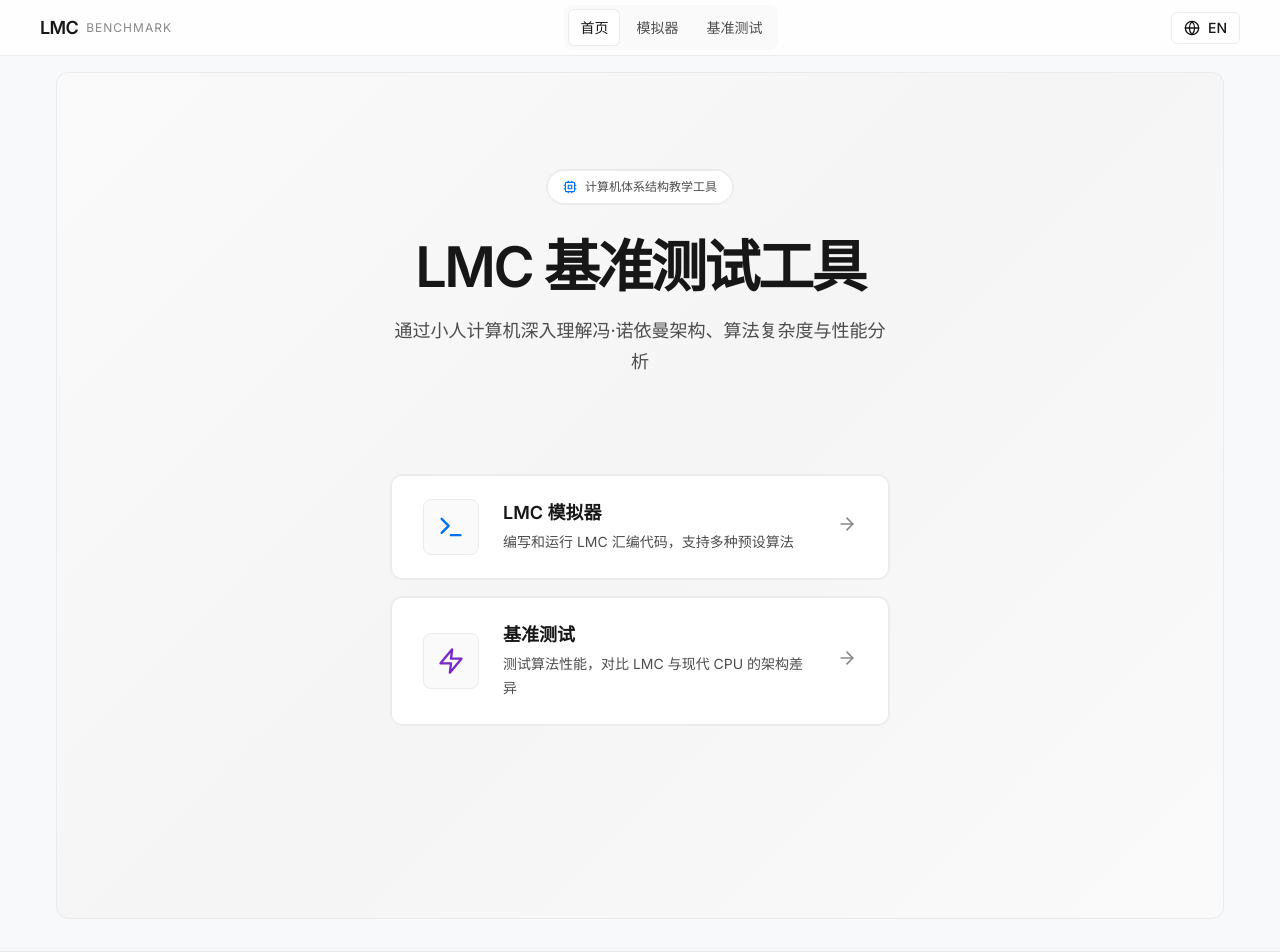
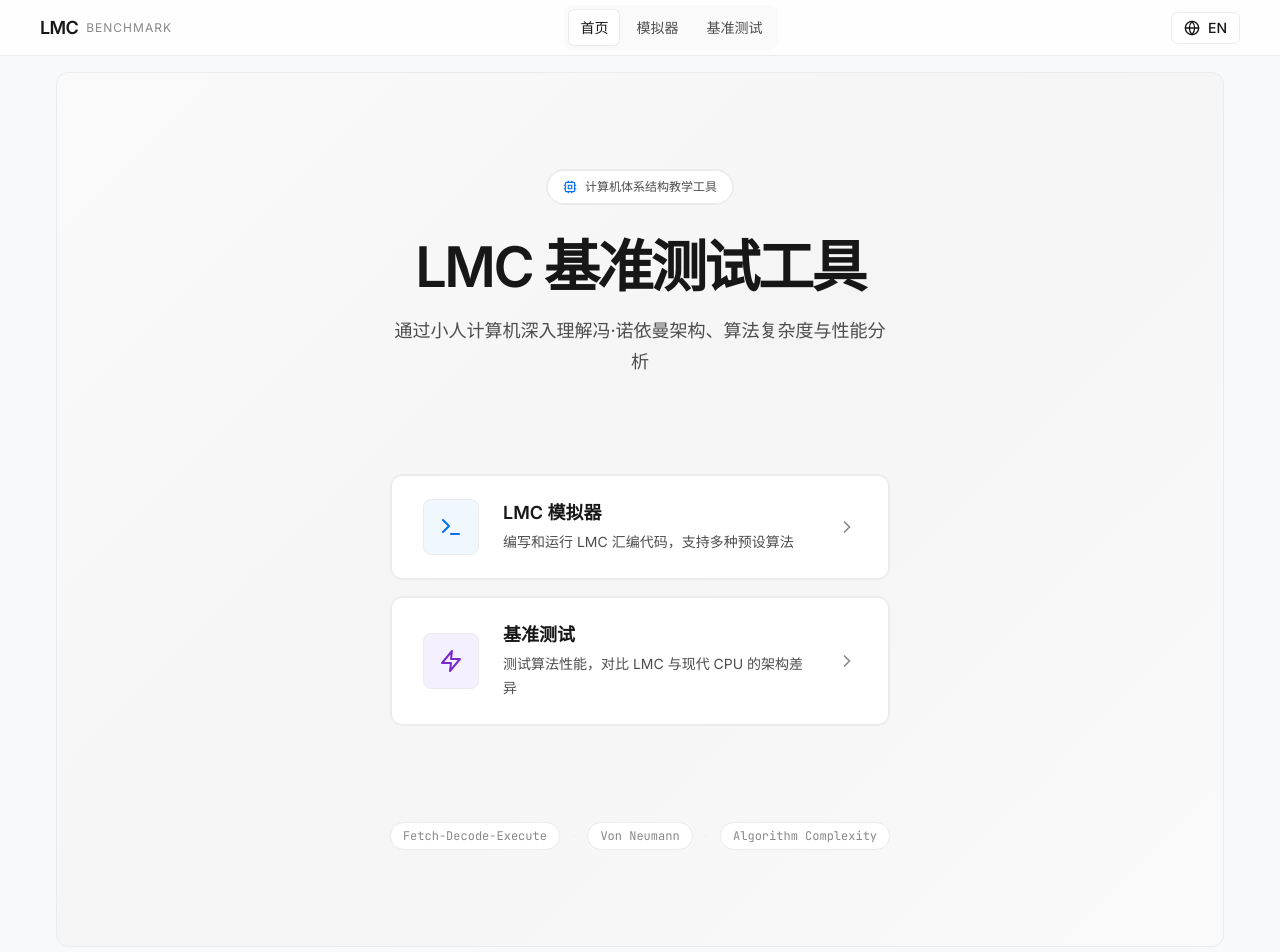
Before and after one commit to AustinZ132/LMC-Benchmark-Simulator, a React (Vite) app: page / in a window 1280 px wide. Shown: the top 952 px of the page. Built offline with nearby package versions, Linux system fonts and the light colour scheme; what chartjs-plugin-zoom would draw is missing.

Commit message:
feat: Add GSAP animations to hero with proper initialization

```diff
--- a/src/components/Hero.jsx
+++ b/src/components/Hero.jsx
@@ -1,62 +1,156 @@
-import React from 'react';
+import React, { useEffect, useRef } from 'react';
 import { Link } from 'react-router-dom';
 import { useI18n } from '../context/I18nContext';
-import { Terminal, Zap, ArrowRight, Cpu } from 'lucide-react';
+import { Terminal, Zap, ArrowRight, Cpu, ChevronRight } from 'lucide-react';
+import gsap from 'gsap';
 
 export default function Hero() {
   const { lang } = useI18n();
   const isZh = lang === 'zh';
+  const sectionRef = useRef(null);
+  const titleRef = useRef(null);
+  const subtitleRef = useRef(null);
+  const cardsRef = useRef([]);
+  const badgeRef = useRef(null);
+
+  useEffect(() => {
+    // Set initial state
+    gsap.set([titleRef.current, subtitleRef.current, badgeRef.current], {
+      opacity: 0,
+      y: 30
+    });
+
+    gsap.set(cardsRef.current, {
+      opacity: 0,
+      y: 50
+    });
+
+    // Create timeline
+    const tl = gsap.timeline({ delay: 0.2 });
+
+    tl.to(badgeRef.current, {
+      opacity: 1,
+      y: 0,
+      duration: 0.6,
+      ease: 'power2.out'
+    })
+    .to(titleRef.current, {
+      opacity: 1,
+      y: 0,
+      duration: 0.8,
+      ease: 'power3.out'
+    }, '-=0.3')
+    .to(subtitleRef.current, {
+      opacity: 1,
+      y: 0,
+      duration: 0.7,
+      ease: 'power2.out'
+    }, '-=0.4')
+    .to(cardsRef.current, {
+      opacity: 1,
+      y: 0,
+      duration: 0.6,
+      stagger: 0.15,
+      ease: 'back.out(1.4)'
+    }, '-=0.3');
+
+    // Hover animations for cards
+    cardsRef.current.forEach(card => {
+      if (!card) return;
+
+      card.addEventListener('mouseenter', () => {
+        gsap.to(card, {
+          y: -8,
+          scale: 1.02,
+          duration: 0.3,
+          ease: 'power2.out'
+        });
+      });
+
+      card.addEventListener('mouseleave', () => {
+        gsap.to(card, {
+          y: 0,
+          scale: 1,
+          duration: 0.3,
+          ease: 'power2.out'
+        });
+      });
+    });
+
+    return () => {
+      tl.kill();
+    };
+  }, []);
+
+  const addToRefs = (el) => {
+    if (el && !cardsRef.current.includes(el)) {
+      cardsRef.current.push(el);
+    }
+  };
 
   const menuItems = [
     {
-      icon: <Terminal size={28} />,
+      icon: <Terminal size={24} />,
       title: isZh ? 'LMC 模拟器' : 'LMC Simulator',
       description: isZh ? '编写和运行 LMC 汇编代码，支持多种预设算法' : 'Write and run LMC assembly code with algorithm presets',
       link: '/editor',
-      color: '#0070f3'
+      color: '#0070f3',
+      bg: '#f0f7ff'
     },
     {
-      icon: <Zap size={28} />,
+      icon: <Zap size={24} />,
       title: isZh ? '基准测试' : 'Benchmark',
       description: isZh ? '测试算法性能，对比 LMC 与现代 CPU 的架构差异' : 'Test performance, compare LMC vs modern CPU architecture',
       link: '/benchmark',
-      color: '#7928ca'
+      color: '#7928ca',
+      bg: '#f5f0ff'
     }
   ];
 
   return (
-    <section className="hero-section">
+    <section ref={sectionRef} className="hero-section">
       <div className="hero-content">
-        <div className="hero-badge">
+        <div ref={badgeRef} className="hero-badge">
           <Cpu size={14} />
           <span>{isZh ? '计算机体系结构教学工具' : 'Computer Architecture Educational Tool'}</span>
         </div>
 
-        <h1 className="hero-title">
+        <h1 ref={titleRef} className="hero-title">
           {isZh ? 'LMC 基准测试工具' : 'LMC Benchmark Tool'}
         </h1>
 
-        <p className="hero-subtitle">
+        <p ref={subtitleRef} className="hero-subtitle">
           {isZh
             ? '通过小人计算机深入理解冯·诺依曼架构、算法复杂度与性能分析'
-            : 'Deep dive into von Neumann architecture, algorithm complexity and performance analysis through Little Man Computer'}
+            : 'Deep dive into von Neumann architecture, algorithm complexity and performance analysis'}
         </p>
 
         <div className="menu-grid">
           {menuItems.map((item, index) => (
-            <Link key={index} to={item.link} className="menu-card">
-              <div className="menu-icon" style={{ color: item.color }}>
+            <Link
+              key={index}
+              ref={addToRefs}
+              to={item.link}
+              className="menu-card"
+            >
+              <div className="menu-icon" style={{ color: item.color, backgroundColor: item.bg }}>
                 {item.icon}
               </div>
               <div className="menu-info">
                 <h3 className="menu-title">{item.title}</h3>
                 <p className="menu-desc">{item.description}</p>
               </div>
-              <div className="menu-arrow">
-                <ArrowRight size={20} />
-              </div>
+              <ChevronRight size={20} className="menu-arrow" />
             </Link>
           ))}
+        </div>
+
+        <div className="hero-tags">
+          <span className="tag-item">Fetch-Decode-Execute</span>
+          <span className="tag-dot">·</span>
+          <span className="tag-item">Von Neumann</span>
+          <span className="tag-dot">·</span>
+          <span className="tag-item">Algorithm Complexity</span>
         </div>
       </div>
     </section>
--- a/src/styles/main.css
+++ b/src/styles/main.css
@@ -449,6 +449,30 @@ body {
 }
 
 .footer-divider {
+  color: var(--color-hairline);
+  font-size: var(--text-xs);
+}
+
+.hero-tags {
+  display: flex;
+  align-items: center;
+  justify-content: center;
+  gap: var(--space-3);
+  margin-top: var(--space-8);
+}
+
+.tag-item {
+  font-family: var(--font-mono);
+  font-size: var(--text-xs);
+  font-weight: var(--font-medium);
+  color: var(--color-mute);
+  padding: var(--space-1) var(--space-3);
+  background-color: var(--color-canvas);
+  border: 1px solid var(--color-hairline);
+  border-radius: var(--rounded-full);
+}
+
+.tag-dot {
   color: var(--color-hairline);
   font-size: var(--text-xs);
 }
```
